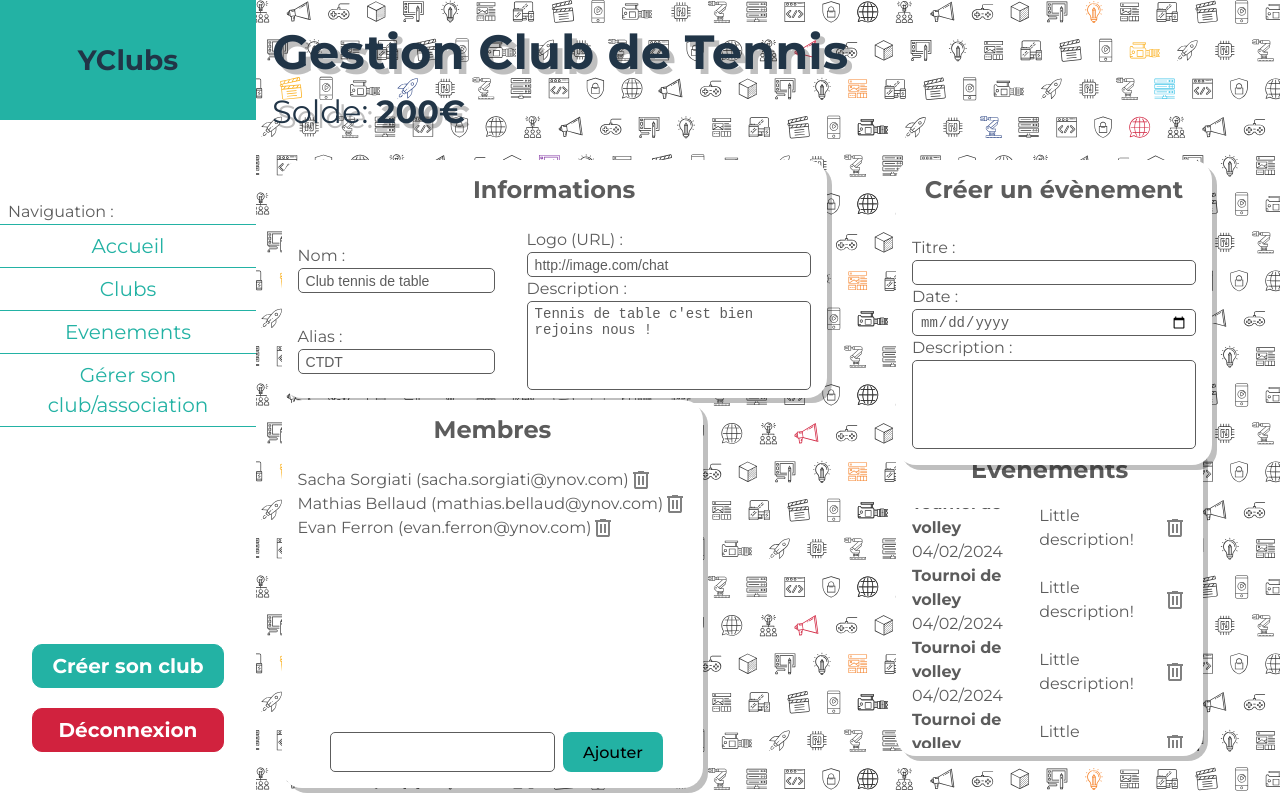
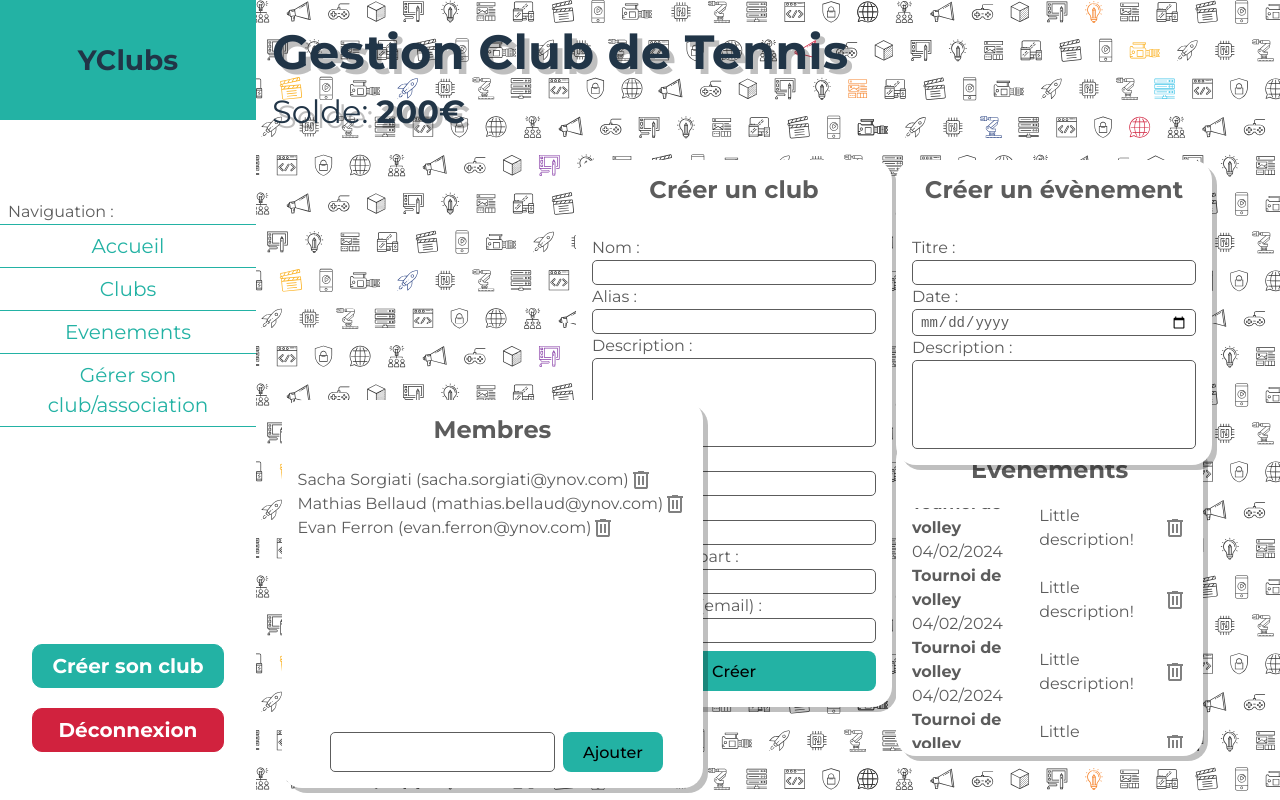
Before and after one commit to jellyph1sh/yclubs, a React (Vite) app in the folder website/: page /admin-asso in a window 1280 px wide. Built offline with nearby package versions, Linux system fonts and the light colour scheme.

Commit message:
:sparkles: | Add component to create a club.

```diff
--- /dev/null
+++ b/website/src/components/CreateClub/CreateClub.css
@@ -0,0 +1,70 @@
+@media screen and (min-width:600px) {
+}
+
+@media screen and (max-width:600px) {
+}
+
+.crc-box {
+    position: absolute;
+    top: 20vh;
+    left: 25vw;
+    width: fit-content;
+    height: fit-content;
+    display: flex;
+    flex-direction: column;
+    background-color: white;
+    border-radius: 20px;
+    color: #5C5C5C;
+    overflow: hidden;
+    box-shadow: 5px 5px rgba(0, 0, 0, 0.25);
+}
+
+.crc-title {
+    margin: 0.5em;
+    text-align: center;
+}
+
+.crc-inputs {
+    margin: 1em;
+    display: flex;
+    flex-direction: column;
+}
+
+.crc-name, .crc-alias, .crc-desc, .crc-tags, .crc-image, .crc-balance, .crc-balance, .crc-chief {
+    display: flex;
+    flex-direction: column;
+}
+
+.crc-inputs label {
+    font-size: 16px;
+    font-weight: normal;
+}
+
+.crc-inputs input, .crc-inputs textarea {
+    background-color: rgba(0, 0, 0, 0.0);
+    border: 1px solid #5C5C5C;
+    border-radius: 5px;
+    resize: none;
+    color: #5C5C5C;
+    padding: 0.25em 0.5em;
+    font-size: 14px;
+}
+
+.crc-info input:focus, .crc-info textarea:focus {
+    outline: none;
+}
+
+.crc-inputs button {
+    margin-top: 0.5em;
+    background-color: #23B2A4;
+}
+
+.crc-inputs button:hover {
+    background-color: white;
+    color: #23B2A4;
+    border: 1px solid #23B2A4;
+}
+
+.crc-inputs button:focus {
+    outline: none;
+}
--- /dev/null
+++ b/website/src/components/CreateClub/CreateClub.jsx
@@ -0,0 +1,43 @@
+import "./CreateClub.css"
+
+const CreateClub = () => {
+
+    return (
+        <div className="crc-box">
+            <h2 className="crc-title">Créer un club</h2>
+            <div className="crc-inputs">
+                <div className="crc-name">
+                    <label htmlFor="name">Nom :</label>
+                    <input type="text" name="name" id="crc-name-input"/>
+                </div>
+                <div className="crc-alias">
+                    <label htmlFor="alias">Alias :</label>
+                    <input type="text" name="alias" id="crc-alias-input"/>
+                </div>
+                <div className="crc-desc">
+                    <label htmlFor="desc">Description :</label>
+                    <textarea name="desc" id="crc-desc-input" cols="30" rows="5"></textarea>
+                </div>
+                <div className="crc-tags">
+                    <label htmlFor="tags">Tags :</label>
+                    <input type="text" name="tags" id="crc-tags-input"/>
+                </div>
+                <div className="crc-image">
+                    <label htmlFor="image">Logo (URL) :</label>
+                    <input type="text" name="image" id="crc-image-input"/>
+                </div>
+                <div className="crc-balance">
+                    <label htmlFor="image">Capital de départ :</label>
+                    <input type="number" name="image" id="crc-balance-input"/>
+                </div>
+                <div className="crc-chief">
+                    <label htmlFor="chief">Responsable (email) :</label>
+                    <input type="email" name="chief" id="crc-chief-input" />
+                </div>
+                <button type="submit">Créer</button>
+            </div>
+        </div>
+    );
+}
+
+export default CreateClub
--- a/website/src/pages/AdminAsso/AdminAsso.jsx
+++ b/website/src/pages/AdminAsso/AdminAsso.jsx
@@ -6,6 +6,7 @@ import ClubInfo from "../../components/ClubInfo/ClubInfo";
 import MembersBox from "../../components/MembersBox/MembersBox";
 import EventsClubAdmin from "../../components/EventsClubAdmin/EventsClubAdmin";
 import CreateEvent from "../../components/CreateEvent/CreateEvent";
+import CreateClub from "../../components/CreateClub/CreateClub";
 
 const AdminAsso = () => {
     /*const [cookies] = useCookies(["user", "token"]);
@@ -25,7 +26,7 @@ const AdminAsso = () => {
                 <div className="ac-header">
                     <h2 className="ac-title">Gestion Club de Tennis</h2>
                     <h3 className="ac-balance">Solde: <span className="bold">200€</span></h3>
-                    <ClubInfo/>
+                    <CreateClub/>
                     <MembersBox/>
                     <EventsClubAdmin/>
                     <CreateEvent/>
```
